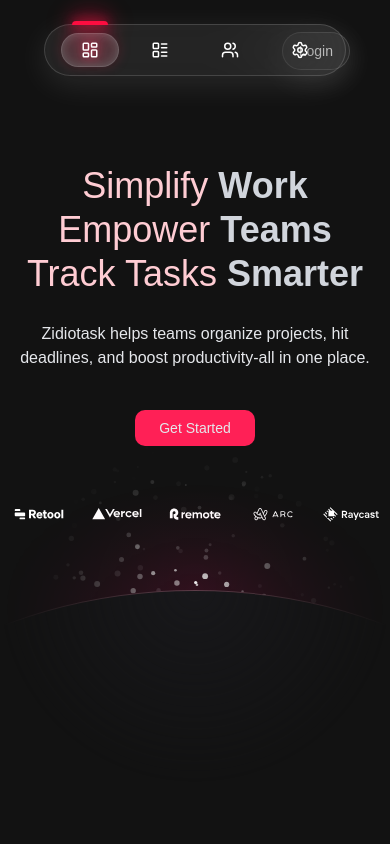
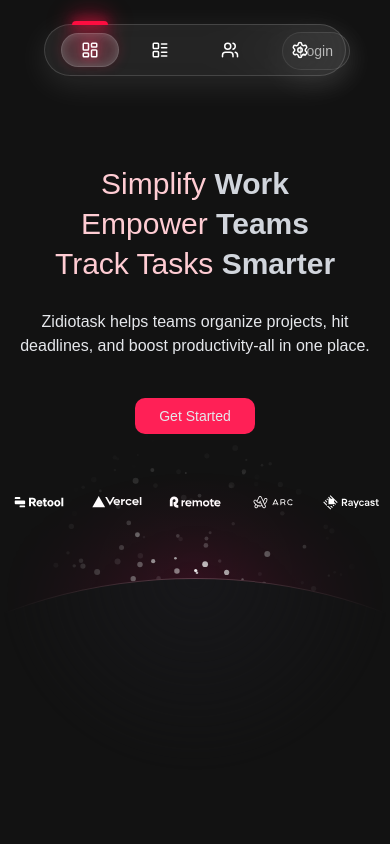
Before and after one commit to arslan09869/zidiotask, a Next.js app: page / in a window 390 px wide. Shown: the top 844 px of the page. Built offline with nearby package versions, Linux system fonts and the light colour scheme; a web font is replaced by a local one.

Commit message:
responsive

```diff
--- a/components/FAQandFooter.tsx
+++ b/components/FAQandFooter.tsx
@@ -83,7 +83,7 @@ function FAQandFooter() {
       </section>
 
       {/* ===== SUPPORT SECTION ===== */}
-      <section className="py-16 sm:py-20 flex flex-col items-center text-center border-t border-white/10 px-4 sm:px-6">
+      <section className="py-10 pb-6 sm:py-20 flex flex-col items-center text-center border-t border-white/10 px-4 sm:px-6">
         <h3 className="text-xl sm:text-2xl md:text-3xl mb-3 sm:mb-4">
           Need Help?{" "}
           <span className="bg-gradient-to-r from-gray-400 to-white bg-clip-text text-transparent">
--- a/components/mvpblocks/sparkles-logo.tsx
+++ b/components/mvpblocks/sparkles-logo.tsx
@@ -4,6 +4,7 @@ import FloatingNav from "../FloatingNav";
 export default function SparklesEffectPage() {
   return (
     <div className="h-screen w-screen overflow-hidden bg-[#121212]">
+
       <div>
         {/* <div className="">
           <Image src="/zidiotask-logo.png" alt="Zidiotask Logo" width={134} height={0} className=""/>
@@ -20,15 +21,15 @@ export default function SparklesEffectPage() {
 
       <div className="mx-auto mt-24 w-screen max-w-2xl">
         <div className="text-center flex flex-col gap-1">
-          <p className="text-rose-200 text-4xl">
+          <p className="text-rose-200 sm:text-4xl text-3xl">
             Simplify <span className="text-gray-300 font-semibold">Work</span>
           </p>
 
-          <p className="text-rose-200 text-4xl">
+          <p className="text-rose-200 sm:text-4xl text-3xl">
             Empower <span className="text-gray-300 font-semibold">Teams</span>
           </p>
 
-          <p className="text-rose-200 text-4xl">
+          <p className="text-rose-200 sm:text-4xl text-3xl">
             Track Tasks{" "}
             <span className="text-gray-300 font-semibold">Smarter</span>
           </p>
```
